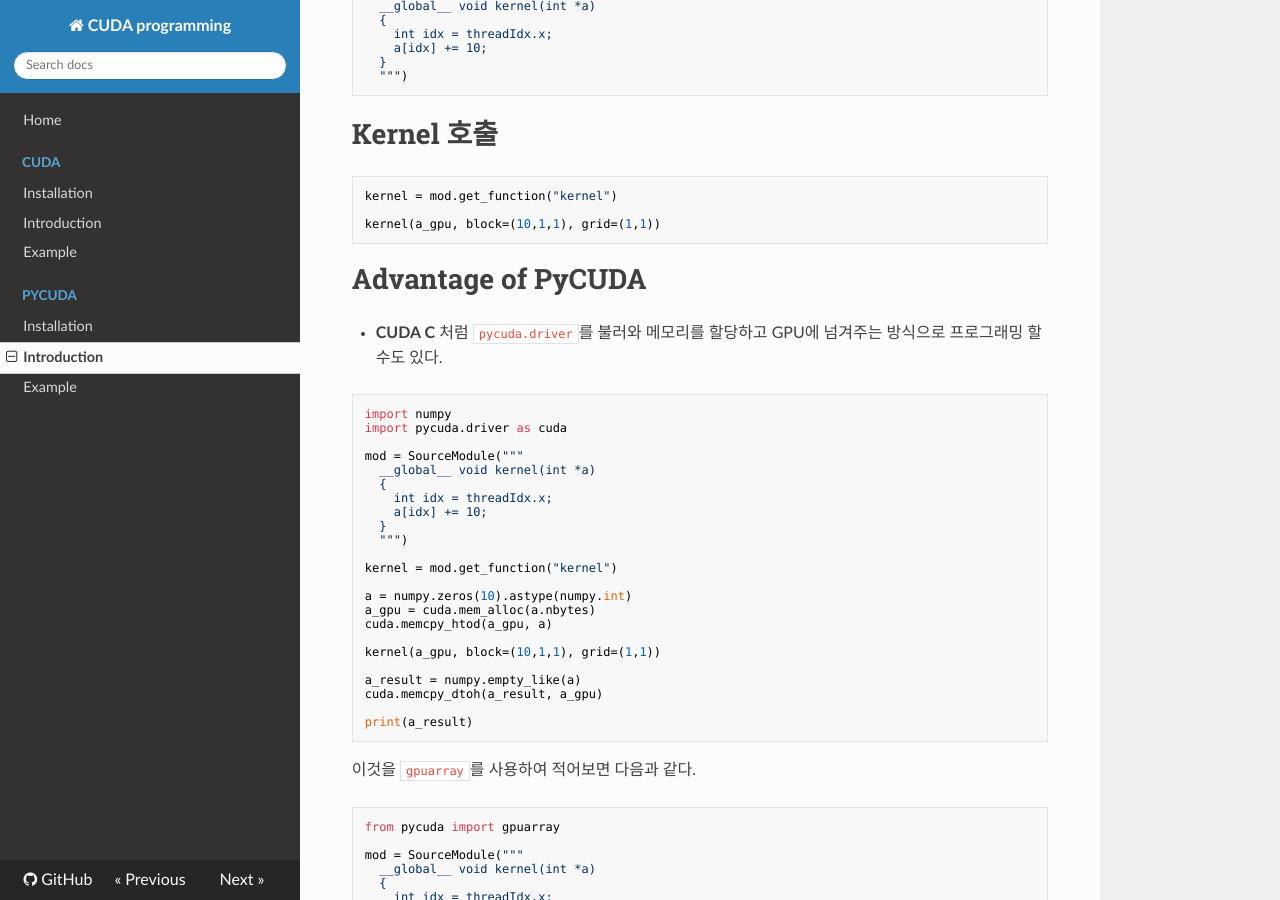
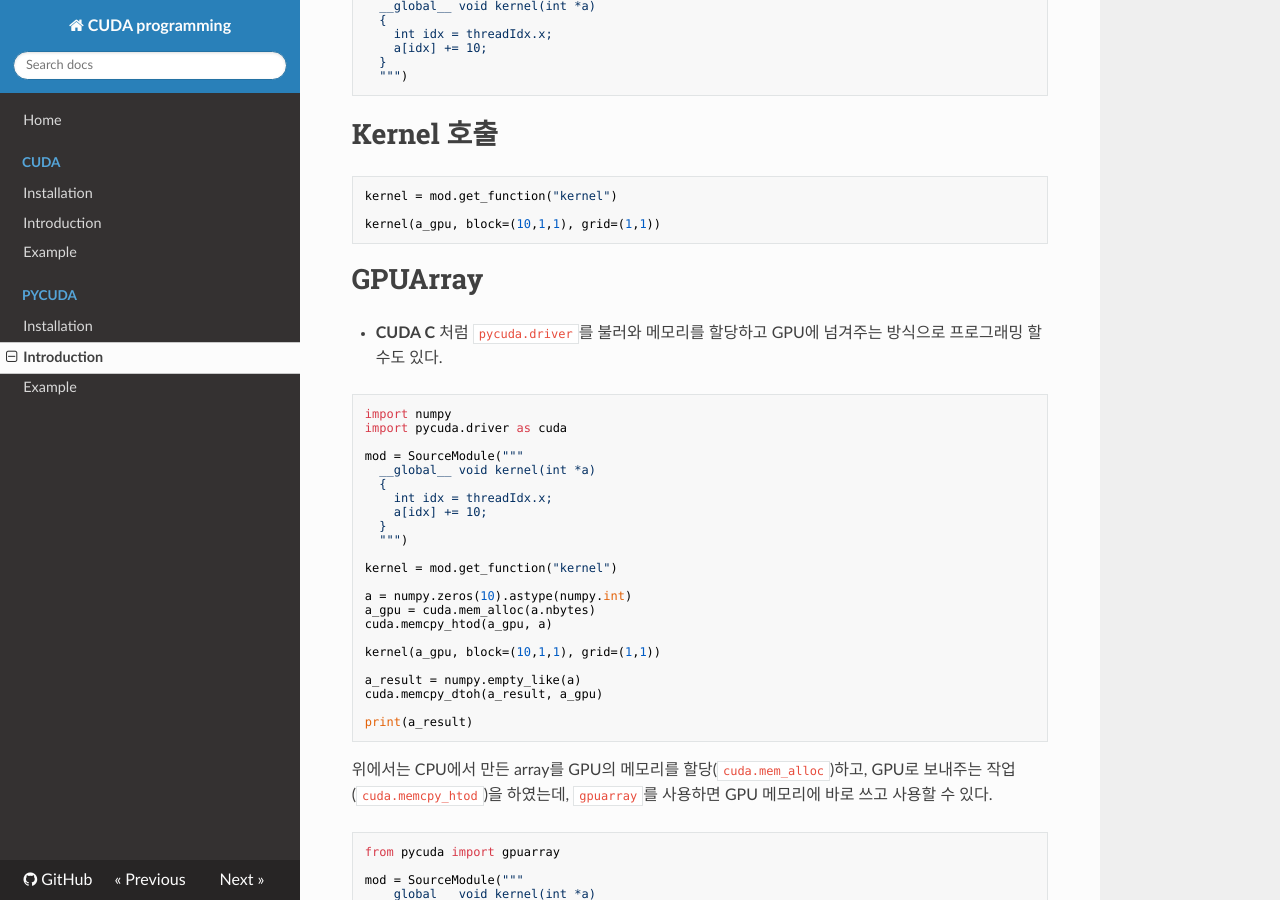
Before and after one commit to WonyoungCho/CUDA, an MkDocs documentation site: the page built from docs/PyCUDA_int.md, in a window 1280 px wide and 900 px high, scrolled down 923 px. Built offline with MkDocs 1.6.1, drawn with Linux system fonts in a browser that asks for light colours; nearby versions of some CDN libraries; old or Windows-style settings are respelled for this version of MkDocs.

Commit message:
Update PyCUDA_int.md

````diff
--- a/docs/PyCUDA_int.md
+++ b/docs/PyCUDA_int.md
@@ -47,7 +47,7 @@ kernel = mod.get_function("kernel")
 kernel(a_gpu, block=(10,1,1), grid=(1,1))
 ```
 
-# Advantage of PyCUDA
+# GPUArray
 
 - **CUDA C** 처럼 `pycuda.driver`를 불러와 메모리를 할당하고 GPU에 넘겨주는 방식으로 프로그래밍 할 수도 있다.
 ```python
@@ -75,8 +75,7 @@ cuda.memcpy_dtoh(a_result, a_gpu)
 
 print(a_result)
 ```
-
-이것을 `gpuarray`를 사용하여 적어보면 다음과 같다.
+위에서는 CPU에서 만든 array를 GPU의 메모리를 할당(`cuda.mem_alloc`)하고, GPU로 보내주는 작업(`cuda.memcpy_htod`)을 하였는데, `gpuarray`를 사용하면 GPU 메모리에 바로 쓰고 사용할 수 있다.
 ```python
 from pycuda import gpuarray
 
````
